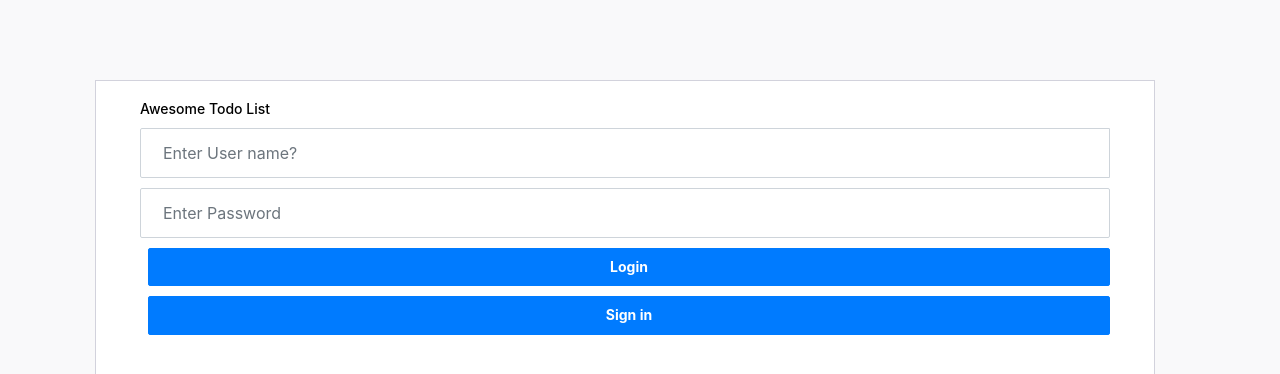
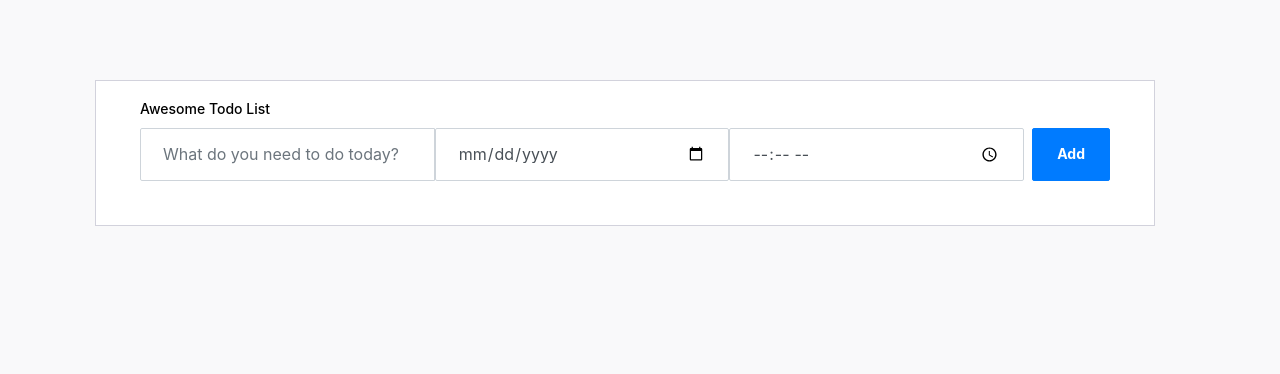
Before and after one commit to mahdimorasmmb/my-todo-app, a React (Vite) app in the folder my-todo-app/: page / in a window 1280 px wide. Shown: the top 374 px of the page. Built offline with nearby package versions, Linux system fonts and the light colour scheme.

Commit message:
Timer add not complit

```diff
--- a/my-todo-app/src/App.jsx
+++ b/my-todo-app/src/App.jsx
@@ -3,9 +3,11 @@ import { Form } from "./components/Form";
 import { List } from "./components/List";
 import { nanoid } from "nanoid";
 import { Login } from "./components/Login";
+import { Timeer } from "./components/Timeer";
+import { Ti } from "./components/Ti";
 
 function App() {
-  const [isLogin, setIsLogin] = useState(false);
+  const [isLogin, setIsLogin] = useState(true);
   const [users, setUser] = useState([
     {
       username: "mahdi",
@@ -19,7 +21,7 @@ function App() {
     window.localStorage.setItem("listTaske", JSON.stringify(listTaske));
   }, [listTaske]);
 
-  const handleTaske = (newTaske) => {
+  const handleTaske = (newTaske, date, time) => {
     if (newTaske) {
       setListTaske([
         ...listTaske,
@@ -27,8 +29,11 @@ function App() {
           id: nanoid(),
           text: newTaske,
           checked: false,
+          myDate: date,
+          myTime: time,
         },
       ]);
+      console.log(listTaske);
     } else {
       alert("Plese complet form");
     }
@@ -80,6 +85,11 @@ function App() {
     });
   };
 
+  // setInterval(() => {
+  //   const time = new Date();
+  //   console.log(time.getTime());
+  // }, 1000);
+
   return (
     <div className="page-content page-container" id="page-content">
       <div className="padding">
--- a/my-todo-app/src/components/Form.jsx
+++ b/my-todo-app/src/components/Form.jsx
@@ -2,11 +2,13 @@ import React, { useState } from "react";
 
 export const Form = ({ handleTaske }) => {
   const [newTaske, setNewTaske] = useState("");
+  const [date, setDate] = useState("");
+  const [time, setTime] = useState("");
   return (
     <form
       onSubmit={(e) => {
         e.preventDefault();
-        handleTaske(newTaske);
+        handleTaske(newTaske, date, time);
         setNewTaske("");
       }}
       className="add-items d-flex"
@@ -20,6 +22,24 @@ export const Form = ({ handleTaske }) => {
           setNewTaske(e.target.value);
         }}
       />
+      <input
+        value={date}
+        type="date"
+        className="form-control todo-list-input"
+        placeholder="What do you need to do today?"
+        onChange={(e) => {
+          setDate(e.target.value);
+        }}
+      />
+      <input
+        value={time}
+        type="time"
+        className="form-control todo-list-input"
+        placeholder="What do you need to do today?"
+        onChange={(e) => {
+          setTime(e.target.value);
+        }}
+      />
       <button
         type="submit"
         className="add btn btn-primary font-weight-bold todo-list-add-btn"
--- a/my-todo-app/src/components/ListItem.jsx
+++ b/my-todo-app/src/components/ListItem.jsx
@@ -2,7 +2,24 @@ import React, { useEffect, useState } from "react";
 
 export const ListItem = ({ list, handleDletedTaske, handleChecked }) => {
   const [checkbox, setcheckbox] = useState(list.checked);
-
+  setInterval(() => {
+    let newTime = new Date();
+    newTime.setMonth(newTime.getMonth() + 1);
+    const date = list.myDate.split("-");
+    const time = list.myTime.split(":");
+    const inDate = new Date(date[0], date[1], date[2], time[0], time[1]);
+    console.log(inDate.getMinutes());
+    console.log(newTime.getMinutes());
+    if (
+      inDate.getFullYear() === newTime.getFullYear() &&
+      inDate.getMonth() === newTime.getMonth() &&
+      inDate.getDay() === newTime.getDay() &&
+      inDate.getHours() === newTime.getHours() &&
+      inDate.getMinutes() === newTime.getMinutes()
+    ) {
+      alert("ok");
+    }
+  }, 5000);
   return (
     <li className={checkbox ? "completed" : ""}>
       <div className="form-check">
@@ -18,7 +35,7 @@ export const ListItem = ({ list, handleDletedTaske, handleChecked }) => {
             className="checkbox"
             type="checkbox"
           />
-          {list.text}
+          {list.text} {list.myDate} {list.myTime}
           <i className="input-helper"></i>
         </label>{" "}
       </div>{" "}
--- /dev/null
+++ b/my-todo-app/src/components/Ti.jsx
@@ -0,0 +1,8 @@
+import React from "react";
+
+export const Ti = () => {
+  setInterval(() => {
+    let tim = new Date();
+  }, 1000);
+  return <div></div>;
+};
--- /dev/null
+++ b/my-todo-app/src/components/Timeer.jsx
@@ -0,0 +1,53 @@
+import React, { useEffect, useState } from "react";
+
+export const Timeer = () => {
+  const [seconds, setSeconds] = useState(57);
+  const [minut, setMinut] = useState(0);
+  const [isActive, setIsActive] = useState(false);
+
+  function toggle() {
+    setIsActive(!isActive);
+  }
+  function reset() {
+    setSeconds(0);
+    setMinut(0);
+    setIsActive(false);
+  }
+
+  useEffect(() => {
+    let interval = null;
+    if (isActive) {
+      interval = setInterval(() => {
+        setSeconds((seconds) => seconds + 1);
+      }, 1000);
+      if (seconds > 59) {
+        setMinut(minut + 1);
+        setSeconds(0);
+      }
+    } else if (!isActive && seconds !== 0) {
+      clearInterval(interval);
+    }
+    return () => clearInterval(interval);
+  }, [isActive, seconds]);
+
+  return (
+    <div className="app">
+      <div className="timer">
+        {seconds} seconds {minut} minut
+      </div>
+      <div className="row">
+        <button
+          className={`btn btn-primary btn-primary-${
+            isActive ? "active" : "inactive"
+          }`}
+          onClick={toggle}
+        >
+          {isActive ? "Pause" : "Start"}
+        </button>
+        <button className="btn" onClick={reset}>
+          Reset
+        </button>
+      </div>
+    </div>
+  );
+};
--- /dev/null
+++ b/my-todo-app/src/components/timer.jsx
@@ -0,0 +1,5 @@
+import React from "react";
+
+export const MyTimer = () => {
+  return <div></div>;
+};
```
